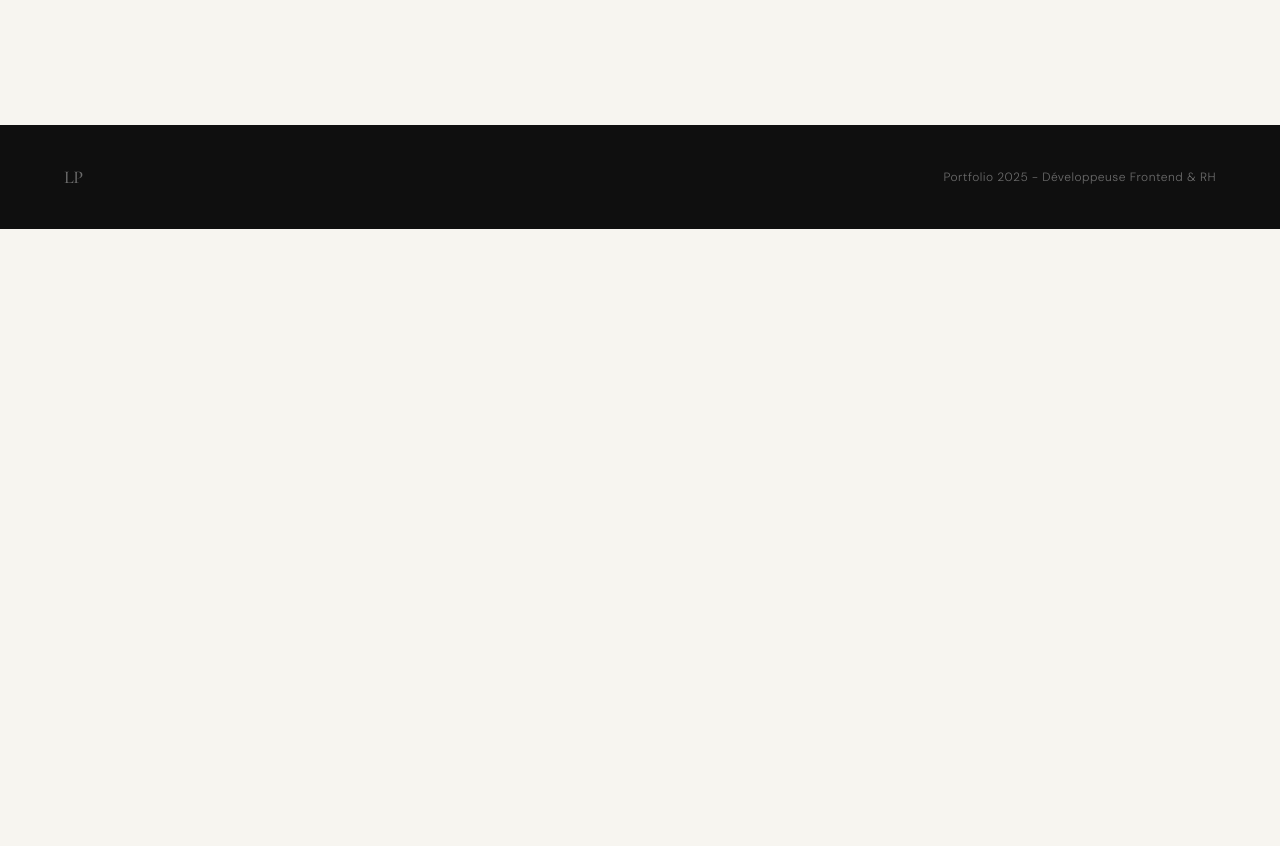
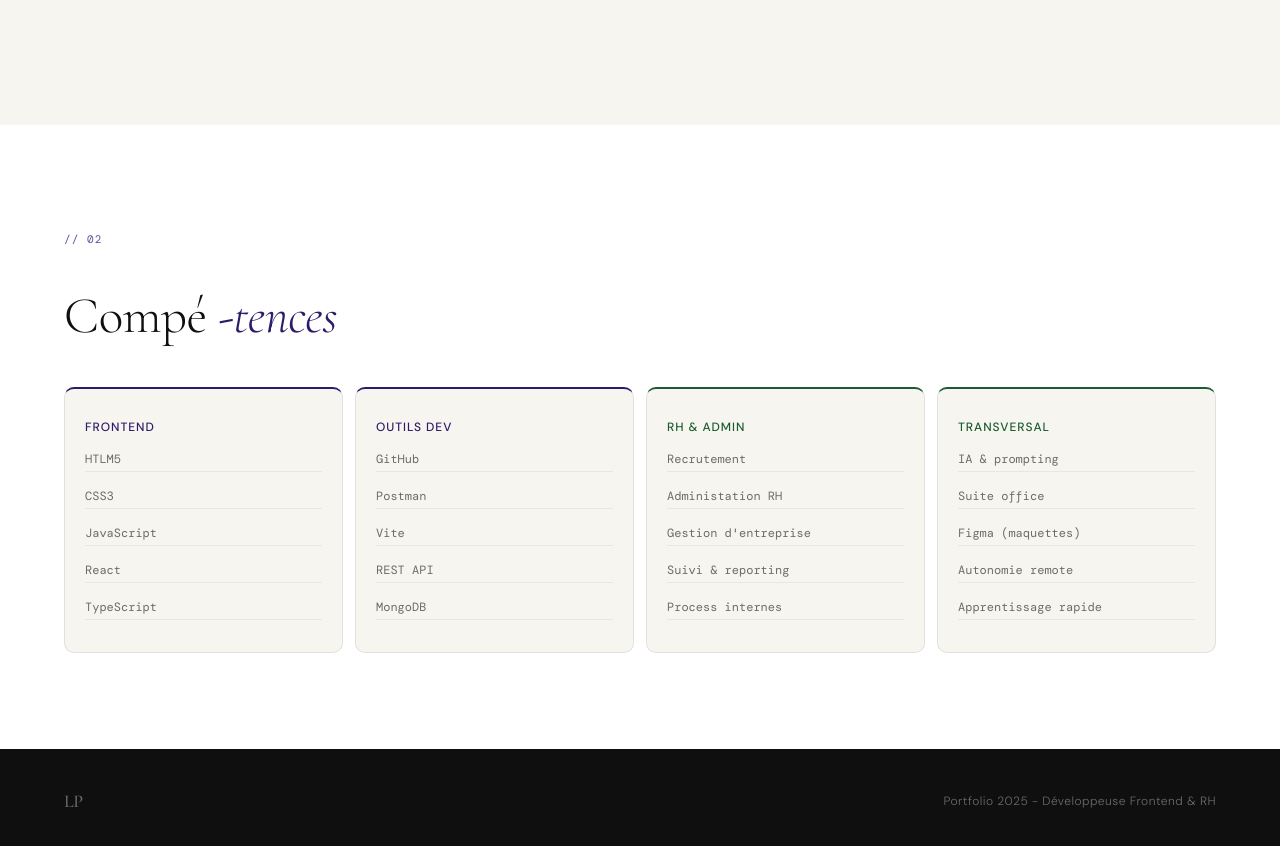
Before and after one commit to NeugdaeUju/Portfolio, a React (Vite) app: page / in a window 1280 px wide. Shown: the part 1380-2226 px from the top of the page. Before the commit the page ends 1609 px from the top, so only its background shows below. Built offline with nearby package versions, Linux system fonts and the light colour scheme; a web font is replaced by a local one.

Commit message:
Création de la section des compétences

```diff
--- /dev/null
+++ b/src/assets/sass/skills_card.scss
@@ -0,0 +1,43 @@
+@use 'variables';
+
+.skills_card {
+    background-color : variables.$bg-color;
+    border-radius : 10px;
+    padding : 1.25rem;
+    border : 0.5px solid rgba(0, 0, 0, 0.08);
+
+    &.dev {
+        border-top : 2px solid variables.$violet;
+
+        & h2 {
+        color : variables.$violet;
+        text-transform : uppercase;
+        font-size : 12px;
+        font-weight: 500;
+        letter-spacing: 0.08em;
+        margin-bottom : 12px;
+        }
+    }
+
+    &.rh {
+        border-top : 2px solid variables.$vert;
+
+        & h2 {
+        color : variables.$vert;
+        text-transform : uppercase;
+        font-size : 12px;
+        font-weight: 500;
+        letter-spacing: 0.08em;
+        margin-bottom : 12px;
+        }
+    }
+
+    & p {
+        padding : 4px 0;
+        border-bottom : 0.5px solid rgba(0, 0, 0, 0.06);
+        color : variables.$gris;
+        font-family : variables.$mono;
+        font-size : 12px;
+    }
+
+}
--- a/src/components/Section_title.jsx
+++ b/src/components/Section_title.jsx
@@ -1,10 +1,10 @@
 import '../assets/sass/section_title.scss';
 
-function Section_title ({num, title,sec_title, italic_title, point}) {
+function Section_title ({num, title, italic_title}) {
     return (
          <div className='section-title'>
             <p className='section-title-nb fade-in visible'>// {num}</p>
-            <h2 className='section-title-header fade-in visible'>{title} <br/> {sec_title}<i>{italic_title}</i>{point}</h2>
+            <h2 className='section-title-header fade-in visible'>{title} <i>{italic_title}</i></h2>
         </div>
     )
 }
--- /dev/null
+++ b/src/components/Skills_card.jsx
@@ -0,0 +1,18 @@
+import '../assets/sass/skills_card.scss'
+
+function Skills_card ({domaine_sk, domaine, skill1, skill2, skill3, skill4, skill5}) {
+    return (
+        <div className={`skills_card ${domaine_sk}`}>
+            <h2 className={`${domaine_sk}`} >{domaine}</h2>
+            <div>
+                <p>{skill1}</p>
+                <p>{skill2}</p>
+                <p>{skill3}</p>
+                <p>{skill4}</p>
+                <p>{skill5}</p>
+            </div>
+        </div>
+    )
+}
+
+export default Skills_card;
--- a/src/pages/Accueil.jsx
+++ b/src/pages/Accueil.jsx
@@ -5,6 +5,9 @@ import Hero_left from '../components/Hero_left';
 import Hero_right from '../components/Hero_right'
 import Section_title from '../components/Section_title';
 import About from '../components/about';
+import Skills_card from '../components/Skills_card';
+import Project_card from '../components/Project_card';
+import Contact from '../components/Contact';
 
 function Accueil() {
     return (
@@ -16,9 +19,55 @@ function Accueil() {
                 </section>
 
                 <section className='presentation' id="about">
-                   <Section_title num='01' title='Qui' sec_title='suis' italic_title='-je' point=' ?' />
+                   <div className='section-title'>
+                        <p className='section-title-nb fade-in visible'>// 01</p>
+                        <h2 className='section-title-header fade-in visible'>Qui <br/>suis<i>-je</i>?</h2>
+                    </div>
                    <About />
+                </section>
 
+                <section id='skills'>
+                    <div className='inner-section'>
+                        <Section_title num='02' title='Compé' italic_title='-tences' />
+                        <div className='skills_cards fade-in visible'>
+                            <Skills_card
+                            domaine_sk='dev'
+                            domaine='frontend'
+                            skill1='HTLM5'
+                            skill2='CSS3'
+                            skill3='JavaScript'
+                            skill4='React'
+                            skill5='TypeScript'
+                            />
+                            <Skills_card
+                            domaine_sk='dev'
+                            domaine='outils dev'
+                            skill1='GitHub'
+                            skill2='Postman'
+                            skill3='Vite'
+                            skill4='REST API'
+                            skill5='MongoDB'
+                            />
+                            <Skills_card
+                            domaine_sk='rh'
+                            domaine='rh & admin'
+                            skill1='Recrutement'
+                            skill2='Administation RH'
+                            skill3="Gestion d'entreprise"
+                            skill4='Suivi & reporting'
+                            skill5='Process internes'
+                            />
+                            <Skills_card
+                            domaine_sk='rh'
+                            domaine='transversal'
+                            skill1='IA & prompting'
+                            skill2='Suite office'
+                            skill3='Figma (maquettes)'
+                            skill4='Autonomie remote'
+                            skill5='Apprentissage rapide'
+                            />
+                        </div>
+                    </div>
                 </section>
             </main>
         </>
```
